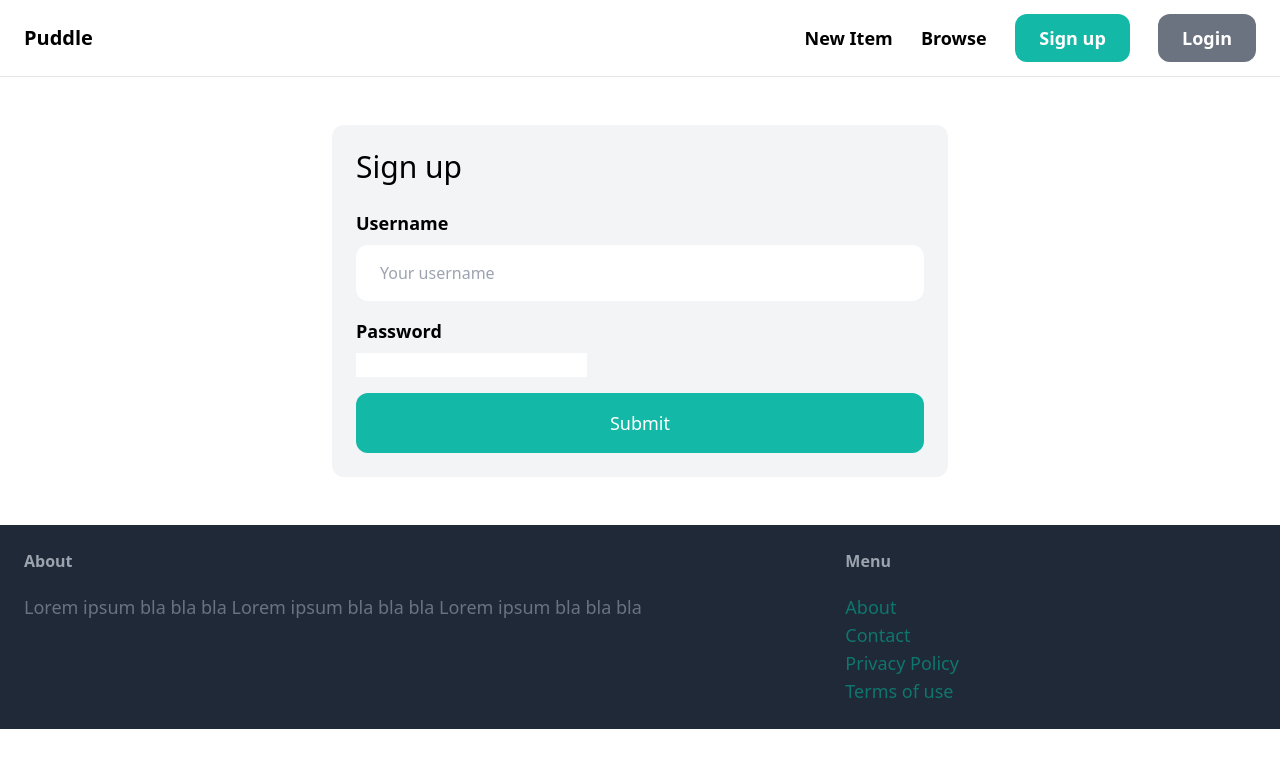
After one commit to alithv/Puddle, a Django app: page /login/ in a window 1280 px wide. The commit adds this page. Shown: the top 768 px of the page. Run offline with Django 5.2, Linux system fonts and the light colour scheme; some libraries are stand-ins or nearby versions.

Commit message:
Adding login url and html

```diff
--- a/puddle/core/templates/core/base.html
+++ b/puddle/core/templates/core/base.html
@@ -24,9 +24,9 @@
           >Sign up</a
         >
         <a
-          href="#"
+          href="{% url 'core:login'%}"
           class="px-6 py-3 text-lg font-semibold bg-gray-500 text-white rounded-xl hover:bg-gray-700"
-          >Log in</a
+          >Login</a
         >
       </div>
     </nav>
--- /dev/null
+++ b/puddle/core/templates/core/login.html
@@ -0,0 +1,38 @@
+{% extends 'core/base.html' %} {% block title %} Sign up {% endblock %} {% block
+content %} {%block content%}
+<div class="w-1/2 my-6 mx-auto p-6 bg-gray-100 rounded-xl">
+  <h1 class="mb-6 text-3xl">Sign up</h1>
+
+  <form method="post" action=".">
+    {% csrf_token %}
+
+    <!-- For username -->
+    <div class="mb-4">
+      <label class="inline-block mb-2 text-lg font-semibold">Username</label>
+      <br />
+      {{ form.username }}
+    </div>
+
+    <!-- For password1 -->
+    <div class="mb-4">
+      <label class="inline-block mb-2 text-lg font-semibold">Password</label
+      ><br />
+      {{ form.password }}
+    </div>
+
+    {%if form.errors or form.non_field_errors%}
+    <div class="mb-3 p-6 bg-red-100 rounded-xl">
+      {%for field in form%} {{field.errors}} {%endfor%} {{ form.non_field_errors
+      }}
+    </div>
+    {%endif%}
+
+    <!-- Submit button -->
+    <button
+      class="w-full py-4 px-8 text-lg bg-teal-500 hover:bg-teal-700 rounded-xl text-white"
+    >
+      Submit
+    </button>
+  </form>
+</div>
+{% endblock %}
--- a/puddle/core/urls.py
+++ b/puddle/core/urls.py
@@ -10,6 +10,6 @@ urlpatterns = [
     path('', views.index , name='index'),
     path("contact/" , views.contact,name="contact"),
     path("signup/" , views.signup ,name="signup"),
-    path("login/" , auth_views.LoginView.as_view(authentication_form = LoginForm), name='login'),
+    path("login/" , auth_views.LoginView.as_view(template_name =  'core/login.html',authentication_form = LoginForm), name='login'),
 
 ]
```
